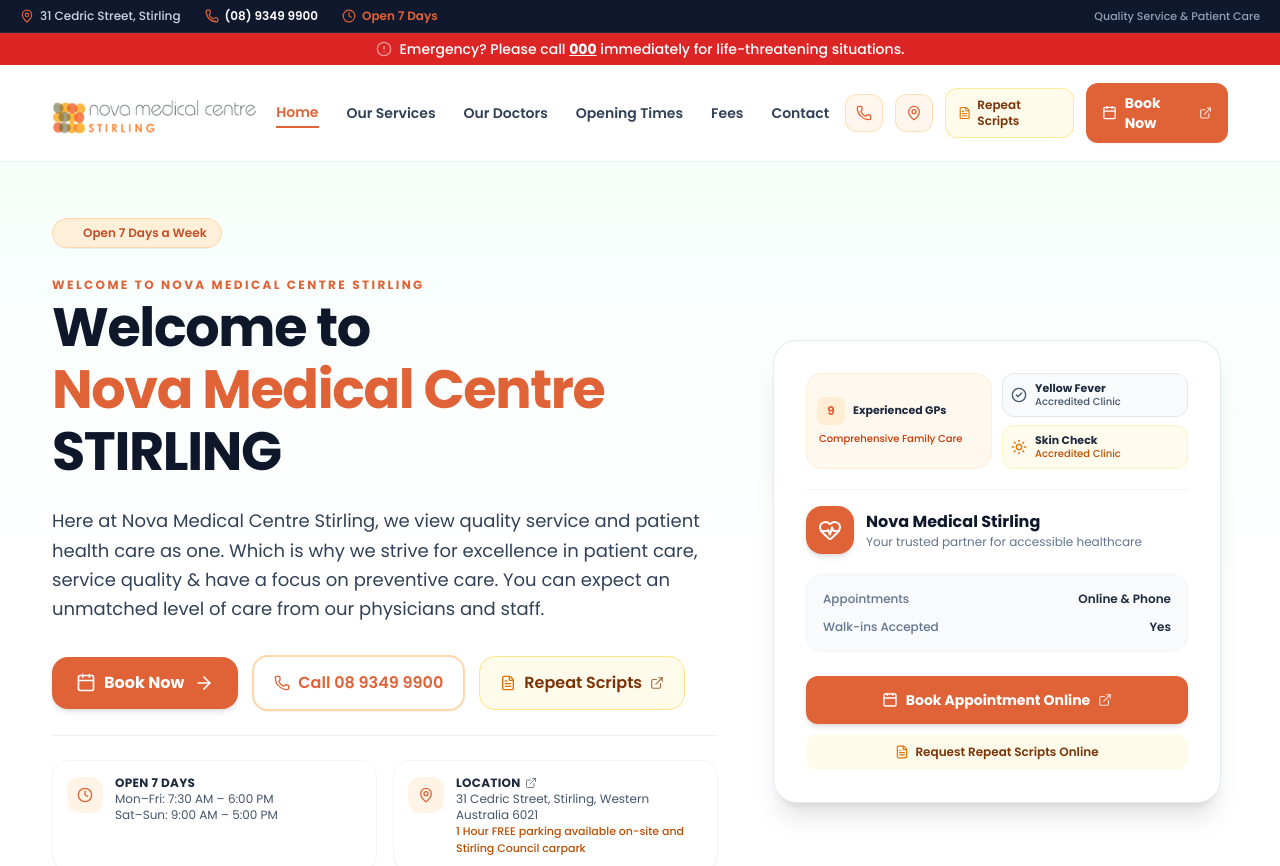
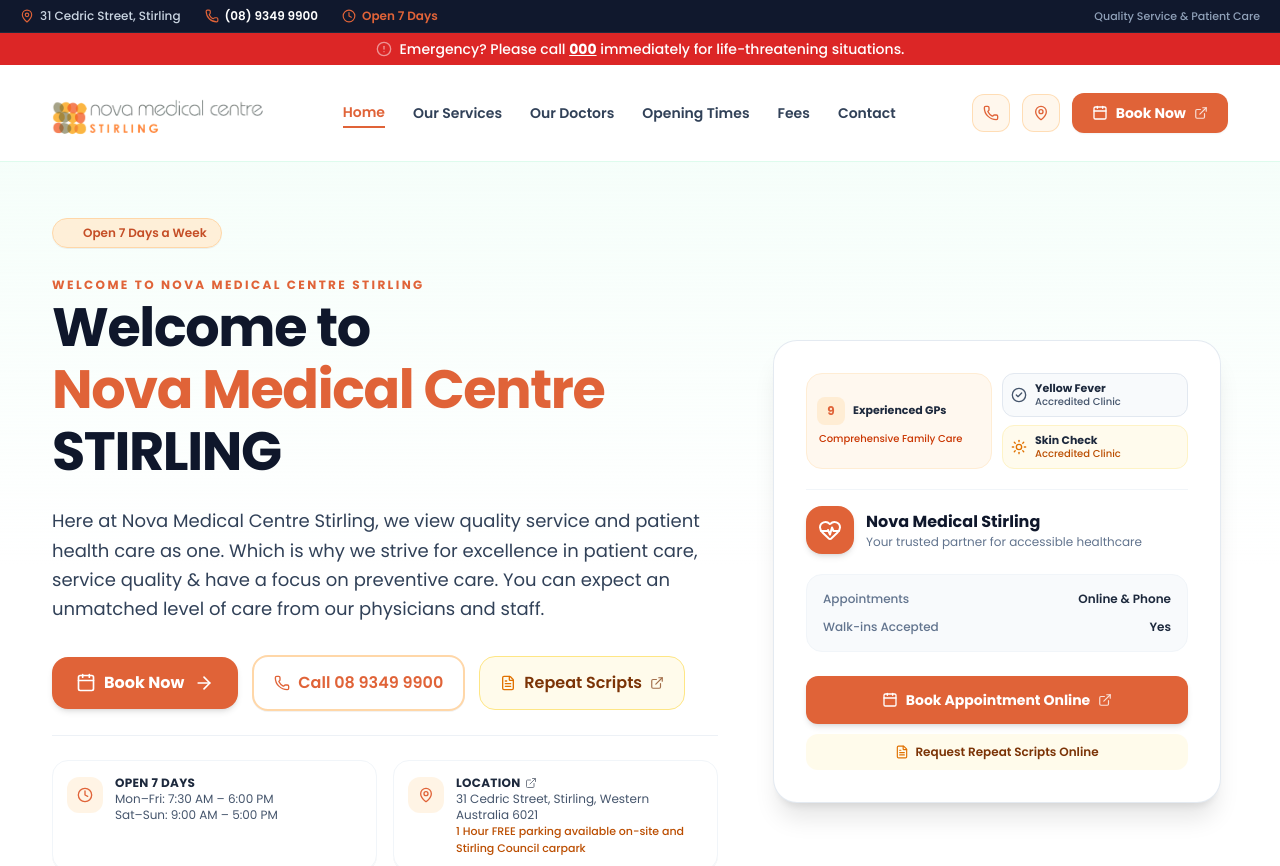
Before and after one commit to arrowheaddigitalagency-cmyk/novamedical, a Next.js app: page / in a window 1280 px wide. Shown: the top 866 px of the page. Built offline with nearby package versions, Linux system fonts and the light colour scheme.

Commit message:
Remove Repeat Scripts button from header right bar so Book Now remains strictly single line

```diff
--- a/src/components/layout/Header.tsx
+++ b/src/components/layout/Header.tsx
@@ -93,12 +93,12 @@ export default function Header() {
               </Link>
             </nav>
 
-            {/* Right Action Bar - ICON ONLY FOR PHONE & LOCATION AS REQUESTED */}
+            {/* Right Action Bar - ICON ONLY FOR PHONE & LOCATION + SINGLE LINE BOOK NOW */}
             <div className="hidden xl:flex items-center gap-3 text-xs font-medium">
               {/* Phone Icon Button ONLY */}
               <a
                 href={`tel:${CLINIC_INFO.phone.replace(/\s+/g, "")}`}
-                className="p-2.5 bg-orange-50 hover:bg-orange-100 text-[#E06338] rounded-xl border border-orange-200/80 transition-colors group relative"
+                className="p-2.5 bg-orange-50 hover:bg-orange-100 text-[#E06338] rounded-xl border border-orange-200/80 transition-colors group relative shrink-0"
                 title={`Call ${CLINIC_INFO.phone}`}
                 aria-label={`Call ${CLINIC_INFO.phone}`}
               >
@@ -110,34 +110,23 @@ export default function Header() {
                 href={CLINIC_INFO.googleMapsUrl}
                 target="_blank"
                 rel="noopener noreferrer"
-                className="p-2.5 bg-orange-50 hover:bg-orange-100 text-[#E06338] rounded-xl border border-orange-200/80 transition-colors group relative"
+                className="p-2.5 bg-orange-50 hover:bg-orange-100 text-[#E06338] rounded-xl border border-orange-200/80 transition-colors group relative shrink-0"
                 title="31 Cedric Street, Stirling, Western Australia 6021 (Open Google Maps)"
                 aria-label="31 Cedric Street, Stirling, Western Australia 6021 (Open Google Maps)"
               >
                 <MapPin className="w-4 h-4 transition-transform group-hover:scale-110" />
               </a>
 
-              {/* Repeat Scripts Button */}
-              <a
-                href={CLINIC_URLS.repeatScriptsUrl}
-                target="_blank"
-                rel="noopener noreferrer"
-                className="flex items-center gap-1.5 px-3 py-2 bg-amber-50 hover:bg-amber-100 text-amber-900 border border-amber-200/80 rounded-xl text-xs font-semibold transition-colors"
-              >
-                <FileText className="w-3.5 h-3.5 text-amber-600" />
-                <span>Repeat Scripts</span>
-              </a>
-
-              {/* Book Appointment CTA */}
+              {/* Book Appointment CTA - GUARANTEED SINGLE LINE */}
               <a
                 href={CLINIC_URLS.bookingUrl}
                 target="_blank"
                 rel="noopener noreferrer"
-                className="flex items-center gap-2 px-4 py-2.5 bg-[#E06338] hover:bg-[#C54E26] text-white font-bold text-sm rounded-xl shadow-xs transition-all transform hover:-translate-y-0.5"
+                className="flex items-center gap-2 px-5 py-2.5 bg-[#E06338] hover:bg-[#C54E26] text-white font-bold text-sm rounded-xl shadow-xs transition-all transform hover:-translate-y-0.5 whitespace-nowrap shrink-0"
               >
-                <Calendar className="w-4 h-4" />
+                <Calendar className="w-4 h-4 shrink-0" />
                 <span>Book Now</span>
-                <ExternalLink className="w-3.5 h-3.5 opacity-80" />
+                <ExternalLink className="w-3.5 h-3.5 opacity-80 shrink-0" />
               </a>
             </div>
 
```
